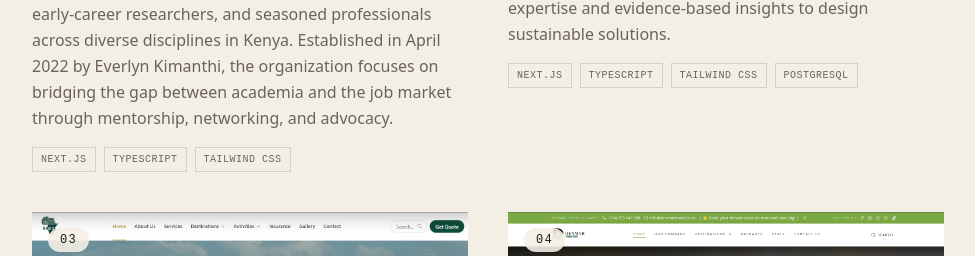
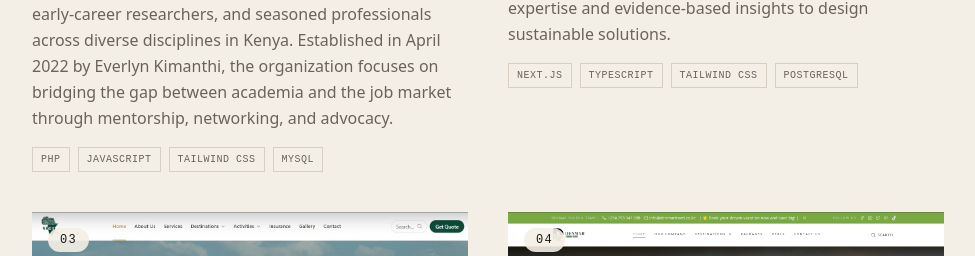
Before and after one commit to humphreyotieno1/Humphrey-Portfolio, a Next.js app in the folder magazine/: page / in a window 1280 px wide. Shown: the part 3967-4223 px from the top of the page, without its empty margins (296-1271 px from the left). Built offline with nearby package versions, Linux system fonts and the light colour scheme; no server answers; a web font is replaced by a local one.

Commit message:
feat: add content data module for portfolio site information and project listings

```diff
--- a/magazine/src/data/content.ts
+++ b/magazine/src/data/content.ts
@@ -118,14 +118,14 @@ export const services = [
 ]
 
 export const projects = [
-    {
+  {
     title: 'Scientists of Kenya Association (SCOKA)',
     category: 'Other',
     description:
       'The Scientists of Kenya Association (SCOKA) is a non-profit scientific society founded to empower young scientists, early-career researchers, and seasoned professionals across diverse disciplines in Kenya. Established in April 2022 by Everlyn Kimanthi, the organization focuses on bridging the gap between academia and the job market through mentorship, networking, and advocacy.',
     image: '/scoka.png',
     live: 'https://scoka.co.ke/',
-    technologies: ["Next.js","TypeScript","Tailwind CSS"],
+    technologies: ["PHP","JavaScript","Tailwind CSS", "MySQL"],
   },
   {
     title: 'Hecta Consulting',
```
